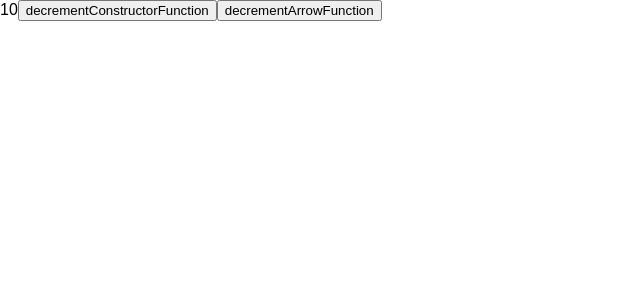
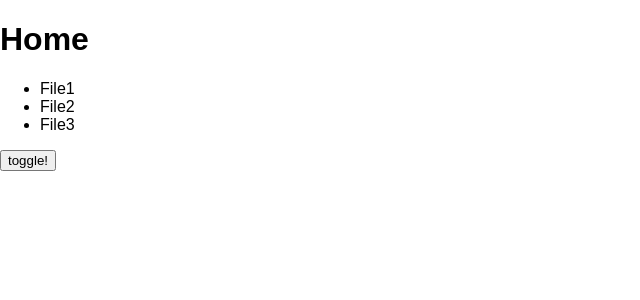
Before and after one commit to kchia/nycda-ptwdi-solutions, a React (Create React App) app in the folder theme-11-reactjs/my-app/: page / in a window 1280 px wide. Shown: the top 300 px of the page, without its empty margins (0-640 px from the left). Built offline with nearby package versions, Linux system fonts and the light colour scheme.

Commit message:
Add Folder solution

```diff
--- /dev/null
+++ b/theme-11-reactjs/my-app/src/Folder.css
@@ -0,0 +1,9 @@
+.file-list {
+	display: block;
+	/*visibility: visible;*/
+}
+
+.file-list-hidden {
+	display: none;
+	/*visibility: hidden;*/
+}
--- /dev/null
+++ b/theme-11-reactjs/my-app/src/Folder.js
@@ -0,0 +1,47 @@
+import React, { Component } from 'react';
+import './Folder.css';
+
+class Folder extends Component {
+	constructor() {
+		super();
+
+		this.state = {
+			isHidden: false
+		};
+	}
+
+	render() {
+		return (
+			<div>
+				<h1>
+					Home
+				</h1>
+				<ul
+					className={this.state.isHidden ? 'file-list-hidden' : 'file-list'}
+				>
+					<li>
+						File1
+					</li>
+					<li>
+						File2
+					</li>
+					<li>
+						File3
+					</li>
+				</ul>
+				<button onClick={() => this.toggleVisibility()}>
+					toggle!
+				</button>
+			</div>
+		)
+	}
+
+	toggleVisibility() {
+
+		this.setState(currentState => ({
+			isHidden: !currentState.isHidden
+		}), () => console.log(`Toggling visibility of files!: ${this.state.isHidden}`))
+	}
+}
+
+export default Folder;
--- a/theme-11-reactjs/my-app/src/index.js
+++ b/theme-11-reactjs/my-app/src/index.js
@@ -4,12 +4,14 @@ import './index.css';
 // import App from './App';
 // import AppWithProps from './AppWithProps';
 // import ContactCards from './ContactCards';
-import Decrement from './Decrement';
+// import Decrement from './Decrement';
+import Folder from './Folder';
 
 import registerServiceWorker from './registerServiceWorker';
 
 // ReactDOM.render(<App />, document.getElementById('root'));
 // ReactDOM.render(<AppWithProps />, document.getElementById('root'));
 // ReactDOM.render(<ContactCards />, document.getElementById('root'));
-ReactDOM.render(<Decrement number={10} />, document.getElementById('root'));
+// ReactDOM.render(<Decrement number={10} />, document.getElementById('root'));
+ReactDOM.render(<Folder />, document.getElementById('root'));
 registerServiceWorker();
```
